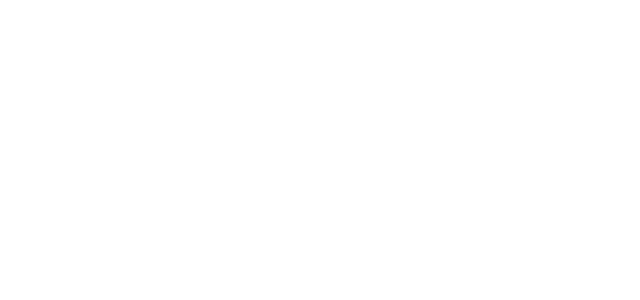
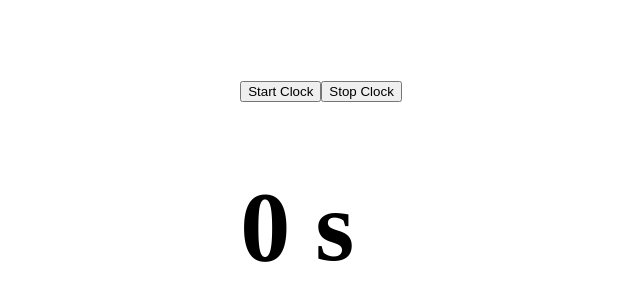
Before and after one commit to VaishnaviRepal/Stop-Watch-Website, a React (Vite) app in the folder clock-watch-website/: page / in a window 1280 px wide. Shown: the part 192-492 px from the top of the page, without its empty margins (327-967 px from the left). Built offline with nearby package versions, Linux system fonts and the light colour scheme.

Commit message:
Defined a asic structure of the seconds stop watch

```diff
--- a/clock-watch-website/src/App.tsx
+++ b/clock-watch-website/src/App.tsx
@@ -5,7 +5,42 @@
 import './App.css'
 
 function App() {
+  return(
+    <div
+    style={{
+      display : "flex",//Turn the contatiner into a flex box
+      justifyContent : "center",//To make the inner div align at center horizontally
+      alignItems:"center",//Aligns the inner div at center vertically
+      width : "100vw",//to make the inner div take 100% viewport width
+      height:"100vh"//to make the inner div take 100% viewport height
+    }}>
+      <div
+        style = {{
+          fontSize : "50px"//Mistake made : Rmemeber to mention the unit of size
+        }}
+      >
+        {/* Buttons */}
+        <div
+          style = {{
+            display : "flex",
+            justifyContent : "space-evenly",//distributes sapce evenly between the items and st and end edges
 
+          }}
+        >
+          <button>Start Clock</button>
+          <button>Stop Clock</button>
+        </div>
+
+        {/* The timer */}
+        <div>
+            {/* <h1>00:00:00</h1> */}
+            <h1>0 s</h1>
+        </div>
+
+      </div>
+
+    </div>
+  )
 }
 
 export default App
```
Also changed, not shown: 1 other file (tests, documents, lock files or other folders).
